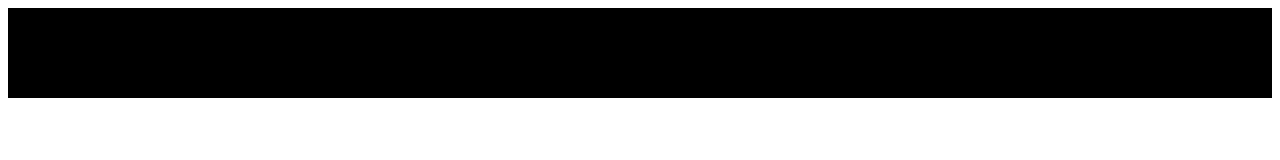
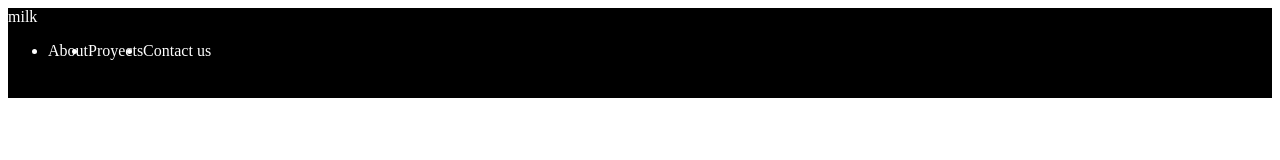
Before and after one commit to estrella4554/milk, a plain HTML site: page index.html in a window 1280 px wide. Drawn offline with Linux system fonts and the light colour scheme.

Commit message:
Update stylesheets.css

```diff
--- a/stylesheets.css
+++ b/stylesheets.css
@@ -7,5 +7,10 @@
  }
 .header-list li {
   float:left;
-
 }
+.header-logo{
+ color:rgb(255,255,255);
+}
+.header-list li {
+ color:rgb(255,255,255);
+}
```
